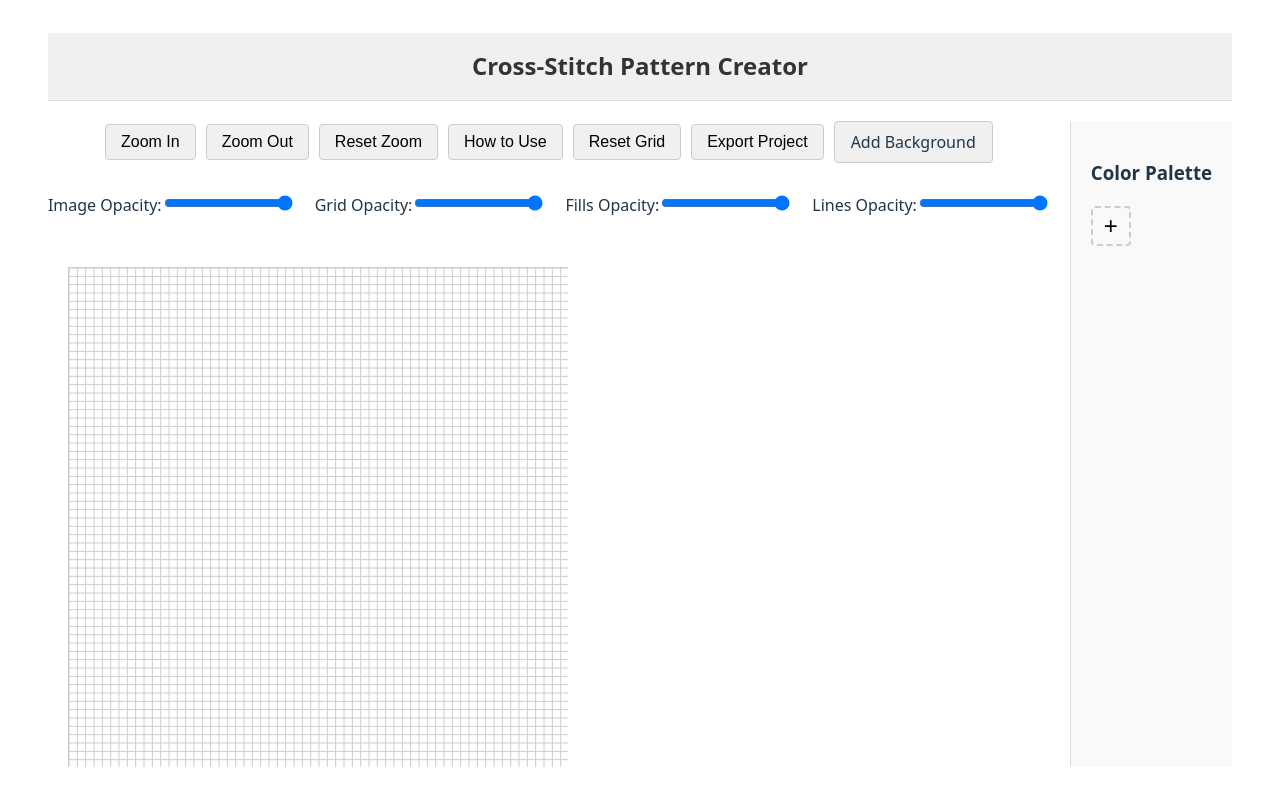
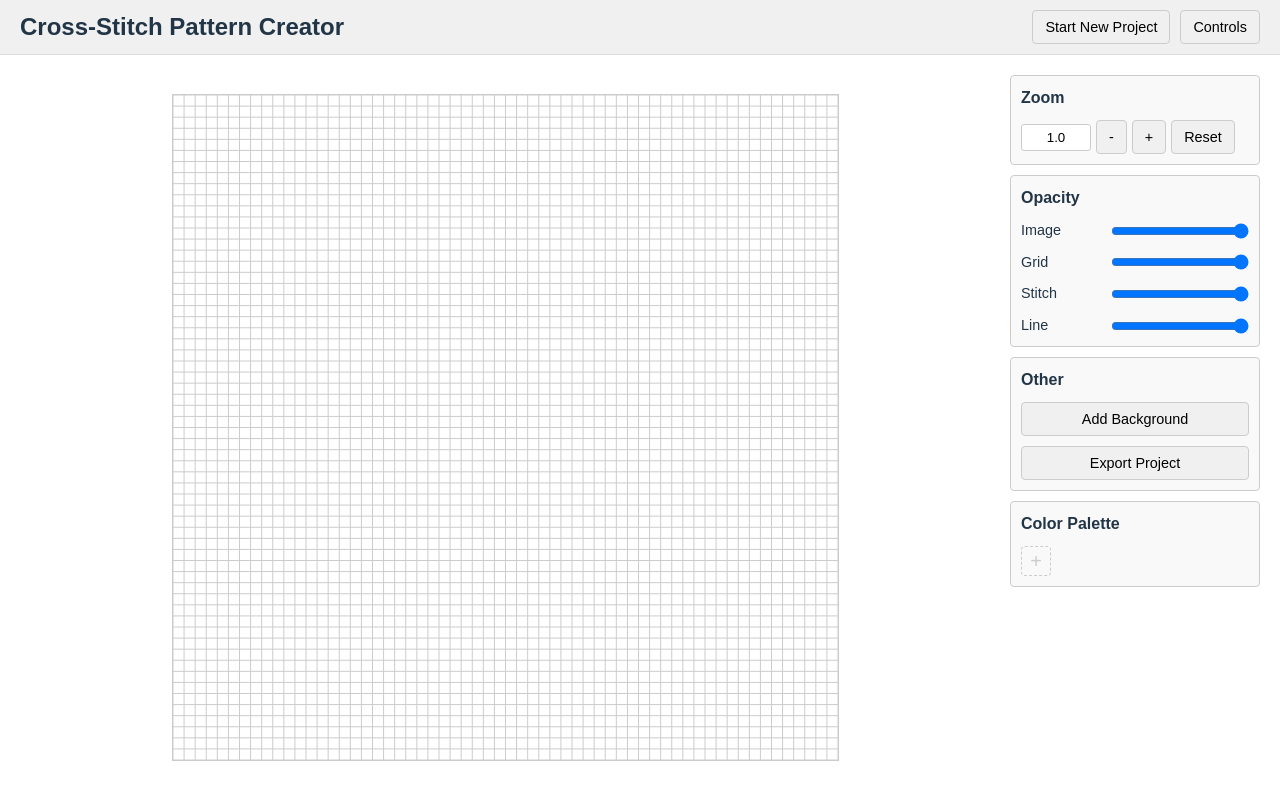
Before and after one commit to dev-michal-skiba/cross-vibe-canvas, a React (Vite) app: page / in a window 1280 px wide. Both pictures are taken after a click on the button "Create Grid". Built offline with nearby package versions, Linux system fonts and the light colour scheme.

Commit message:
Vibe coded Canvas view UX/UI

```diff
--- a/package.json
+++ b/package.json
@@ -12,6 +12,7 @@
   "dependencies": {
     "react": "^19.1.0",
     "react-dom": "^19.1.0",
+    "react-hotkeys-hook": "^5.1.0",
     "jszip": "^3.10.1"
   },
   "devDependencies": {
--- a/src/App.css
+++ b/src/App.css
@@ -1,78 +1,101 @@
-#root {
-  margin: 0 auto;
-  padding: 2rem;
+* {
+  box-sizing: border-box;
+}
+
+html, body, #root, .App {
+  height: 100%;
+  width: 100%;
+  margin: 0;
+  font-family: sans-serif;
+  overflow: hidden;
 }
 
 .App {
-  text-align: center;
+  display: flex;
+  flex-direction: column;
 }
 
 .App-header {
+  padding: 10px 20px;
   background-color: #f0f0f0;
-  padding: 20px;
-  color: #333;
   border-bottom: 1px solid #ddd;
-  margin-bottom: 20px;
+  display: flex;
+  justify-content: space-between;
+  align-items: center;
 }
 
-h1 {
+.App-header .header-left {
+  flex-grow: 1;
+}
+
+.App-header .header-right {
+  display: flex;
+  align-items: center;
+  gap: 10px;
+}
+
+button {
+  background-color: #f0f0f0;
+  border: 1px solid #ccc;
+  border-radius: 4px;
+  padding: 8px 12px;
+  cursor: pointer;
+  font-size: 0.9em;
+}
+
+button:hover {
+  background-color: #e0e0e0;
+}
+
+.App-header .header-button-icon {
+  width: 36px;
+  height: 36px;
+  font-size: 1.2em;
+  display: flex;
+  align-items: center;
+  justify-content: center;
+}
+
+.App-header h1 {
   margin: 0;
   font-size: 1.5em;
 }
 
-.controls {
-  margin-bottom: 20px;
+main {
+  flex-grow: 1;
   display: flex;
-  gap: 10px;
-  justify-content: center;
-  align-items: center;
+  flex-direction: column;
+  padding: 20px;
+  overflow: hidden;
 }
 
-.controls label {
+.controls {
   display: flex;
-  gap: 5px;
+  flex-wrap: wrap;
+  gap: 10px;
   align-items: center;
-  font-size: 1em;
-}
-
-.controls input {
-  padding: 8px;
-  width: 70px;
-  border: 1px solid #ccc;
-  border-radius: 4px;
-}
-
-.controls button {
-  padding: 8px 15px;
-  cursor: pointer;
-  border: 1px solid #ccc;
-  border-radius: 4px;
-  background-color: #f0f0f0;
-  font-size: 1em;
-}
-
-main {
-  display: flex;
-  justify-content: center;
-  align-items: center;
-  flex-direction: column;
+  margin-bottom: 10px;
 }
 
 .main-content {
   display: grid;
-  grid-template-columns: 1fr auto;
+  grid-template-columns: 1fr 250px;
   gap: 20px;
+  flex-grow: 1;
+  overflow: hidden;
 }
 
 .canvas-section {
   display: flex;
   flex-direction: column;
+  overflow: hidden;
 }
 
-.sliders {
+.controls-section {
   display: flex;
-  gap: 20px;
-  margin: 10px 0;
+  flex-direction: column;
+  gap: 10px;
+  overflow-y: auto;
 }
 
 .import-button {
@@ -86,6 +109,97 @@ main {
   background-color: #f0f0f0;
 }
 
+.button-like-import {
+  display: block;
+  text-align: center;
+  width: 100%;
+  padding: 8px 16px;
+  border: 1px solid #ccc;
+  border-radius: 4px;
+  background-color: #f0f0f0;
+  cursor: pointer;
+}
+
+.button-like-import:hover {
+  background-color: #e0e0e0;
+}
+
+.button-like-import input[type="file"] {
+  display: none;
+}
+
+.control-group {
+  border: 1px solid #ccc;
+  padding: 10px;
+  border-radius: 4px;
+  background-color: #f9f9f9;
+}
+
+.control-group h4 {
+  margin-top: 0;
+  margin-bottom: 10px;
+  font-size: 1em;
+  font-weight: bold;
+}
+
+.zoom-controls {
+  display: flex;
+  align-items: center;
+  gap: 5px;
+}
+
+.zoom-input {
+  width: 70px;
+  text-align: center;
+  padding: 5px;
+  border: 1px solid #ccc;
+  border-radius: 3px;
+}
+
+/* Hide number input arrows */
+.zoom-input::-webkit-outer-spin-button,
+.zoom-input::-webkit-inner-spin-button {
+  -webkit-appearance: none;
+  margin: 0;
+}
+
+.zoom-input[type=number] {
+  -moz-appearance: textfield;
+}
+
+.opacity-controls {
+  display: flex;
+  flex-direction: column;
+  gap: 10px;
+}
+
+.opacity-slider-row {
+  display: grid;
+  grid-template-columns: 80px 1fr;
+  align-items: center;
+  gap: 10px;
+}
+
+.opacity-slider-row label {
+  text-align: left;
+  font-size: 0.9em;
+}
+
+.opacity-slider-row input[type="range"] {
+  width: 100%;
+  margin: 0;
+}
+
+.other-controls {
+  display: flex;
+  flex-direction: column;
+  gap: 10px;
+}
+
+.other-controls button {
+  width: 100%;
+}
+
 .import-button input[type="file"] {
   position: absolute;
   left: 0;
--- a/src/App.tsx
+++ b/src/App.tsx
@@ -6,6 +6,7 @@ import ControlsInfo from './components/ControlsInfo';
 import Palette from './components/Palette';
 import './App.css';
 import type { Line } from './types';
+import { useHotkeys } from 'react-hotkeys-hook';
 
 function App() {
   const [gridSize, setGridSize] = useState<{ rows: number; cols: number } | null>(null);
@@ -22,6 +23,41 @@ function App() {
   const [gridOpacity, setGridOpacity] = useState(1);
   const [fillsOpacity, setFillsOpacity] = useState(1);
   const [linesOpacity, setLinesOpacity] = useState(1);
+  const [stitchOpacity, setStitchOpacity] = useState(1);
+  const [crossLinesOpacity, setCrossLinesOpacity] = useState(1);
+
+  const handleAddColorToPalette = (newColor: string) => {
+    if (newColor && !palette.includes(newColor)) {
+      setPalette([...palette, newColor]);
+    }
+  };
+
+  const handleRemoveColorFromPalette = (colorToRemove: string) => {
+    setPalette(palette.filter(color => color !== colorToRemove));
+    if (selectedColor === colorToRemove) {
+      setSelectedColor(null);
+    }
+  };
+
+  const handleEditColorInPalette = (oldColor: string, newColor: string) => {
+    if (palette.includes(newColor)) {
+      alert(`Color ${newColor} already exists in the palette.`);
+      return;
+    }
+
+    const newPalette = palette.map(c => c === oldColor ? newColor : c);
+    setPalette(newPalette);
+
+    const newColoredCells = new Map<string, string>();
+    coloredCells.forEach((color, cell) => {
+      newColoredCells.set(cell, color === oldColor ? newColor : color);
+    });
+    setColoredCells(newColoredCells);
+
+    if (selectedColor === oldColor) {
+      setSelectedColor(newColor);
+    }
+  };
 
   const handleCreateGrid = (e: React.FormEvent) => {
     e.preventDefault();
@@ -114,10 +150,101 @@ function App() {
   return (
     <div className="App">
       <header className="App-header">
+        <div className="header-left">
           <h1>Cross-Stitch Pattern Creator</h1>
+        </div>
+        {gridSize && (
+          <div className="header-right">
+            <button onClick={() => setGridSize(null)} className="header-button">Start New Project</button>
+            <button onClick={() => setShowControlsInfo(true)} className="header-button">Controls</button>
+          </div>
+        )}
       </header>
       <main>
-        {!gridSize ? (
+        {gridSize ? (
+          <div className="main-content">
+            <div className="canvas-section">
+              <Canvas
+                rows={gridSize.rows}
+                cols={gridSize.cols}
+                zoom={zoom}
+                lines={lines}
+                setLines={setLines}
+                coloredCells={coloredCells}
+                setColoredCells={setColoredCells}
+                selectedColor={selectedColor}
+                backgroundImage={backgroundImage}
+                imageOpacity={imageOpacity}
+                gridOpacity={gridOpacity}
+                fillsOpacity={fillsOpacity}
+                linesOpacity={linesOpacity}
+                stitchOpacity={stitchOpacity}
+                crossLinesOpacity={crossLinesOpacity}
+              />
+            </div>
+            <div className="controls-section">
+              <div className="control-group">
+                <h4>Zoom</h4>
+                <div className="zoom-controls">
+                  <input
+                    type="number"
+                    value={zoom.toFixed(1)}
+                    readOnly
+                    className="zoom-input"
+                  />
+                  <button onClick={() => setZoom(z => Math.max(1.0, parseFloat((z - 0.1).toFixed(2))))}>-</button>
+                  <button onClick={() => setZoom(z => parseFloat((z + 0.1).toFixed(2)))}>+</button>
+                  <button onClick={() => setZoom(1)}>Reset</button>
+                </div>
+              </div>
+              <div className="control-group">
+                <h4>Opacity</h4>
+                <div className="opacity-controls">
+                  <div className="opacity-slider-row">
+                    <label htmlFor="image-opacity">Image</label>
+                    <input id="image-opacity" type="range" min="0" max="1" step="0.05" value={imageOpacity} onChange={e => setImageOpacity(parseFloat(e.target.value))} />
+                  </div>
+                  <div className="opacity-slider-row">
+                    <label htmlFor="grid-opacity">Grid</label>
+                    <input id="grid-opacity" type="range" min="0" max="1" step="0.05" value={gridOpacity} onChange={e => setGridOpacity(parseFloat(e.target.value))} />
+                  </div>
+                  <div className="opacity-slider-row">
+                    <label htmlFor="stitch-opacity">Stitch</label>
+                    <input id="stitch-opacity" type="range" min="0" max="1" step="0.05" value={stitchOpacity} onChange={e => setStitchOpacity(parseFloat(e.target.value))} />
+                  </div>
+                  <div className="opacity-slider-row">
+                    <label htmlFor="cross-lines-opacity">Line</label>
+                    <input id="cross-lines-opacity" type="range" min="0" max="1" step="0.05" value={crossLinesOpacity} onChange={e => setCrossLinesOpacity(parseFloat(e.target.value))} />
+                  </div>
+                </div>
+              </div>
+              <div className="control-group">
+                <h4>Other</h4>
+                <div className="other-controls">
+                  <button className="import-button-style-as-button" onClick={() => document.getElementById('background-image-upload')?.click()}>
+                    Add Background
+                  </button>
+                  <input id="background-image-upload" type="file" onChange={handleBackgroundImageUpload} accept="image/*" style={{ display: 'none' }} />
+                  <button onClick={handleExport}>Export Project</button>
+                </div>
+              </div>
+              <div className="control-group">
+                <h4>Color Palette</h4>
+                <Palette
+                  palette={palette}
+                  selectedColor={selectedColor}
+                  setSelectedColor={setSelectedColor}
+                  onAddColor={handleAddColorToPalette}
+                  onRemoveColor={handleRemoveColorFromPalette}
+                  onEditColor={handleEditColorInPalette}
+                />
+              </div>
+            </div>
+
+          </div>
+        ) : (
+          <div className="main-content">
+            <div className="controls">
               <form onSubmit={handleCreateGrid} className="controls">
                 <label>
                   Rows:
@@ -143,89 +270,7 @@ function App() {
                   <input type="file" onChange={handleImport} accept=".zip" />
                 </label>
               </form>
-        ) : (
-          <div className="main-content">
-            <div className="canvas-section">
-              <div className="controls">
-                <button onClick={() => setZoom(z => z * 1.2)}>Zoom In</button>
-                <button onClick={() => setZoom(z => z / 1.2)}>Zoom Out</button>
-                <button onClick={() => setZoom(1)}>Reset Zoom</button>
-                <button onClick={() => setShowControlsInfo(true)}>How to Use</button>
-                <button onClick={() => setGridSize(null)}>Reset Grid</button>
-                <button onClick={handleExport}>Export Project</button>
-                <label className="import-button">
-                  Add Background
-                  <input type="file" onChange={handleBackgroundImageUpload} accept="image/*" />
-                </label>
             </div>
-              <div className="sliders">
-                <label>
-                  Image Opacity:
-                  <input
-                    type="range"
-                    min="0"
-                    max="1"
-                    step="0.01"
-                    value={imageOpacity}
-                    onChange={(e) => setImageOpacity(parseFloat(e.target.value))}
-                  />
-                </label>
-                <label>
-                  Grid Opacity:
-                  <input
-                    type="range"
-                    min="0"
-                    max="1"
-                    step="0.01"
-                    value={gridOpacity}
-                    onChange={(e) => setGridOpacity(parseFloat(e.target.value))}
-                  />
-                </label>
-                <label>
-                  Fills Opacity:
-                  <input
-                    type="range"
-                    min="0"
-                    max="1"
-                    step="0.01"
-                    value={fillsOpacity}
-                    onChange={(e) => setFillsOpacity(parseFloat(e.target.value))}
-                  />
-                </label>
-                <label>
-                  Lines Opacity:
-                  <input
-                    type="range"
-                    min="0"
-                    max="1"
-                    step="0.01"
-                    value={linesOpacity}
-                    onChange={(e) => setLinesOpacity(parseFloat(e.target.value))}
-                  />
-                </label>
-              </div>
-              <Canvas
-                rows={gridSize.rows}
-                cols={gridSize.cols}
-                zoom={zoom}
-                lines={lines}
-                setLines={setLines}
-                coloredCells={coloredCells}
-                setColoredCells={setColoredCells}
-                selectedColor={selectedColor}
-                backgroundImage={backgroundImage}
-                imageOpacity={imageOpacity}
-                gridOpacity={gridOpacity}
-                fillsOpacity={fillsOpacity}
-                linesOpacity={linesOpacity}
-              />
-            </div>
-            <Palette
-              palette={palette}
-              setPalette={setPalette}
-              selectedColor={selectedColor}
-              setSelectedColor={setSelectedColor}
-            />
           </div>
         )}
         {showControlsInfo && <ControlsInfo onClose={() => setShowControlsInfo(false)} />}
--- a/src/components/Canvas.css
+++ b/src/components/Canvas.css
@@ -1,5 +1,8 @@
 .canvas-container {
-  width: 60vh;
-  height: 60vh;
-  margin-top: 20px;
+  flex-grow: 1;
+  overflow: auto;
+  padding: 20px;
+  display: flex;
+  justify-content: center;
+  align-items: center;
 }
--- a/src/components/Canvas.tsx
+++ b/src/components/Canvas.tsx
@@ -2,6 +2,7 @@ import React, { useLayoutEffect, useRef, useState } from 'react';
 import Grid from './Grid';
 import './Canvas.css';
 import type { Line } from '../types';
+import { useResizeObserver } from '../hooks/useResizeObserver';
 
 interface CanvasProps {
   rows: number;
@@ -15,11 +16,9 @@ interface CanvasProps {
   backgroundImage: string | null;
   imageOpacity: number;
   gridOpacity: number;
-  fillsOpacity: number;
-  linesOpacity: number;
+  stitchOpacity: number;
+  crossLinesOpacity: number;
 }
-
-const PADDING = 20;
 
 const Canvas: React.FC<CanvasProps> = ({
   rows,
@@ -33,47 +32,40 @@ const Canvas: React.FC<CanvasProps> = ({
   backgroundImage,
   imageOpacity,
   gridOpacity,
-  fillsOpacity,
-  linesOpacity,
+  stitchOpacity,
+  crossLinesOpacity,
 }) => {
-  const canvasRef = useRef<HTMLDivElement>(null);
+  const containerRef = useRef<HTMLDivElement>(null);
+  const resizeEntry = useResizeObserver(containerRef as React.RefObject<HTMLElement>);
   const [cellSize, setCellSize] = useState(0);
   const [gridWidth, setGridWidth] = useState(0);
   const [gridHeight, setGridHeight] = useState(0);
 
   useLayoutEffect(() => {
-    if (canvasRef.current) {
-      let { clientWidth, clientHeight } = canvasRef.current;
-      clientWidth -= PADDING;
-      clientHeight -= PADDING;
-      let cellSize: number;
-      if (cols > rows) {
-        cellSize = clientWidth / cols;
-        setCellSize(cellSize);
-      } else {
-        cellSize = clientHeight / rows;
-        setCellSize(cellSize);
-      }
-      setGridWidth(cellSize * cols);
-      setGridHeight(cellSize * rows);
+    if (resizeEntry) {
+      const { width, height } = resizeEntry.contentRect;
+      const hCellSize = height / rows;
+      const wCellSize = width / cols;
+      const newCellSize = Math.min(hCellSize, wCellSize);
+      setCellSize(newCellSize);
+      setGridWidth(newCellSize * cols);
+      setGridHeight(newCellSize * rows);
     }
-  }, [rows, cols]);
+  }, [rows, cols, resizeEntry]);
 
   return (
     <div
-      ref={canvasRef}
+      ref={containerRef}
       className="canvas-container"
-      style={{
-        overflow: zoom > 1 ? 'auto' : 'hidden',
-        padding: `${PADDING}px`,
-      }}
     >
       <div style={{
-        display: 'inline-block',
+        width: `${gridWidth}px`,
+        height: `${gridHeight}px`,
         transform: `scale(${zoom})`,
         transformOrigin: 'top left',
-        width: `${gridWidth}px`,
-        height: `${gridHeight}px`,
+        display: 'flex',
+        justifyContent: 'center',
+        alignItems: 'center',
       }}>
         {cellSize > 0 && <Grid
           rows={rows}
@@ -88,8 +80,8 @@ const Canvas: React.FC<CanvasProps> = ({
           backgroundImage={backgroundImage}
           imageOpacity={imageOpacity}
           gridOpacity={gridOpacity}
-          fillsOpacity={fillsOpacity}
-          linesOpacity={linesOpacity}
+          stitchOpacity={stitchOpacity}
+          crossLinesOpacity={crossLinesOpacity}
         />}
       </div>
     </div>
--- a/src/components/Palette.css
+++ b/src/components/Palette.css
@@ -7,81 +7,64 @@
 }
 
 .palette {
-  display: grid;
-  grid-template-columns: repeat(auto-fill, minmax(40px, 1fr));
+  display: flex;
+  flex-wrap: wrap;
   gap: 10px;
-  margin-bottom: 20px;
 }
 
 .color-swatch {
-  width: 40px;
-  height: 40px;
+  width: 30px;
+  height: 30px;
+  border: 1px solid #ccc;
   border-radius: 4px;
   cursor: pointer;
-  border: 2px solid transparent;
   position: relative;
 }
 
 .color-swatch.selected {
-  border-color: #007bff;
-  box-shadow: 0 0 5px rgba(0, 123, 255, 0.5);
+  border-color: #000;
+  border-width: 2px;
 }
 
 .remove-color {
   position: absolute;
-  top: -5px;
-  right: -5px;
-  background: white;
-  border: 1px solid #ccc;
+  top: -10px;
+  right: -10px;
+  background-color: white;
   border-radius: 50%;
   width: 20px;
   height: 20px;
+  border: 1px solid #ccc;
+  display: none;
+  align-items: center;
+  justify-content: center;
+  cursor: pointer;
+}
+
+.color-swatch:hover .remove-color {
+  display: flex;
+}
+
+.edit-color-input {
+  position: absolute;
+  top: 0;
+  left: 0;
+  width: 100%;
+  height: 100%;
+  opacity: 0;
+  cursor: pointer;
+}
+
+.add-color-swatch {
+  width: 30px;
+  height: 30px;
+  border: 1px dashed #ccc;
+  border-radius: 4px;
   display: flex;
   align-items: center;
   justify-content: center;
-  cursor: pointer;
-  opacity: 0;
-  transition: opacity 0.2s;
-}
-
-.color-swatch:hover .remove-color {
-  opacity: 1;
-}
-
-.color-input-container {
-  display: flex;
-  align-items: center;
-  margin-bottom: 20px;
-}
-
-.add-color-button {
-  width: 40px;
-  height: 40px;
-  font-size: 24px;
-  border: 2px dashed #ccc;
-  border-radius: 4px;
-  background-color: transparent;
+  font-size: 20px;
+  color: #ccc;
+  position: relative;
   cursor: pointer;
 }
-
-.add-color-controls {
-  display: flex;
-  align-items: center;
-  gap: 10px;
-}
-
-.add-color-controls input[type="color"] {
-  width: 40px;
-  height: 40px;
-  border: none;
-  padding: 0;
-  cursor: pointer;
-}
-
-.confirm-add, .cancel-add {
-  border: 1px solid #ccc;
-  border-radius: 4px;
-  background: white;
-  cursor: pointer;
-  padding: 5px 10px;
-}
--- a/src/components/Palette.tsx
+++ b/src/components/Palette.tsx
@@ -1,64 +1,42 @@
-import React, { useState } from 'react';
+import React from 'react';
 import './Palette.css';
 
 interface PaletteProps {
   palette: string[];
-  setPalette: React.Dispatch<React.SetStateAction<string[]>>;
   selectedColor: string | null;
   setSelectedColor: React.Dispatch<React.SetStateAction<string | null>>;
+  onAddColor: (newColor: string) => void;
+  onRemoveColor: (color: string) => void;
+  onEditColor: (oldColor: string, newColor: string) => void;
 }
 
-const Palette: React.FC<PaletteProps> = ({ palette, setPalette, selectedColor, setSelectedColor }) => {
-  const [isAdding, setIsAdding] = useState(false);
-  const [newColor, setNewColor] = useState('#000000');
-
-  const handleAddConfirm = () => {
-    if (newColor && !palette.includes(newColor)) {
-      setPalette([...palette, newColor]);
-    }
-    setIsAdding(false);
-  };
-
-  const removeColor = (colorToRemove: string) => {
-    setPalette(palette.filter(color => color !== colorToRemove));
-    if (selectedColor === colorToRemove) {
-      setSelectedColor(null);
-    }
-  };
-
+const Palette: React.FC<PaletteProps> = ({ palette, selectedColor, setSelectedColor, onAddColor, onRemoveColor, onEditColor }) => {
   return (
-    <div className="palette-container">
-      <h3>Color Palette</h3>
-      <div className="color-input-container">
-        {isAdding ? (
-          <div className="add-color-controls">
-            <input
-              type="color"
-              value={newColor}
-              onInput={(e) => setNewColor(e.currentTarget.value)}
-            />
-            <button className="confirm-add" onClick={handleAddConfirm}>✓</button>
-            <button className="cancel-add" onClick={() => setIsAdding(false)}>×</button>
-          </div>
-        ) : (
-          <button className="add-color-button" onClick={() => setIsAdding(true)}>+</button>
-        )}
-      </div>
+    <div>
       <div className="palette">
-        {palette.map(color => (
+        {palette.map((color, index) => (
           <div
-            key={color}
+            key={index}
             title={color}
             className={`color-swatch ${selectedColor === color ? 'selected' : ''}`}
             style={{ backgroundColor: color }}
             onClick={() => setSelectedColor(color)}
           >
+            <input
+              type="color"
+              value={color}
+              className="edit-color-input"
+              onChange={(e) => onEditColor(color, e.target.value)}
+            />
             <button className="remove-color" onClick={(e) => {
               e.stopPropagation();
-              removeColor(color);
+              onRemoveColor(color);
             }}>×</button>
           </div>
         ))}
+        <div className="add-color-swatch" onClick={() => onAddColor('#000000')} title="Add a new color">
+          +
+        </div>
       </div>
     </div>
   );
--- /dev/null
+++ b/src/hooks/useResizeObserver.ts
@@ -0,0 +1,22 @@
+import { useLayoutEffect, useState, RefObject } from 'react';
+
+export function useResizeObserver<T extends HTMLElement>(ref: RefObject<T>) {
+  const [entry, setEntry] = useState<ResizeObserverEntry | null>(null);
+
+  useLayoutEffect(() => {
+    const element = ref.current;
+    if (!element) return;
+
+    const observer = new ResizeObserver((entries) => {
+      setEntry(entries[0]);
+    });
+
+    observer.observe(element);
+
+    return () => {
+      observer.disconnect();
+    };
+  }, [ref]);
+
+  return entry;
+}
```
Also changed, not shown: src/components/ControlsInfo.css (+16 -6 lines), src/components/ControlsInfo.tsx (+21 -7 lines), src/components/Grid.tsx (+7 -7 lines), 1 other file (tests, documents, lock files or other folders). Lines whose indentation alone changed are shown as unchanged.
